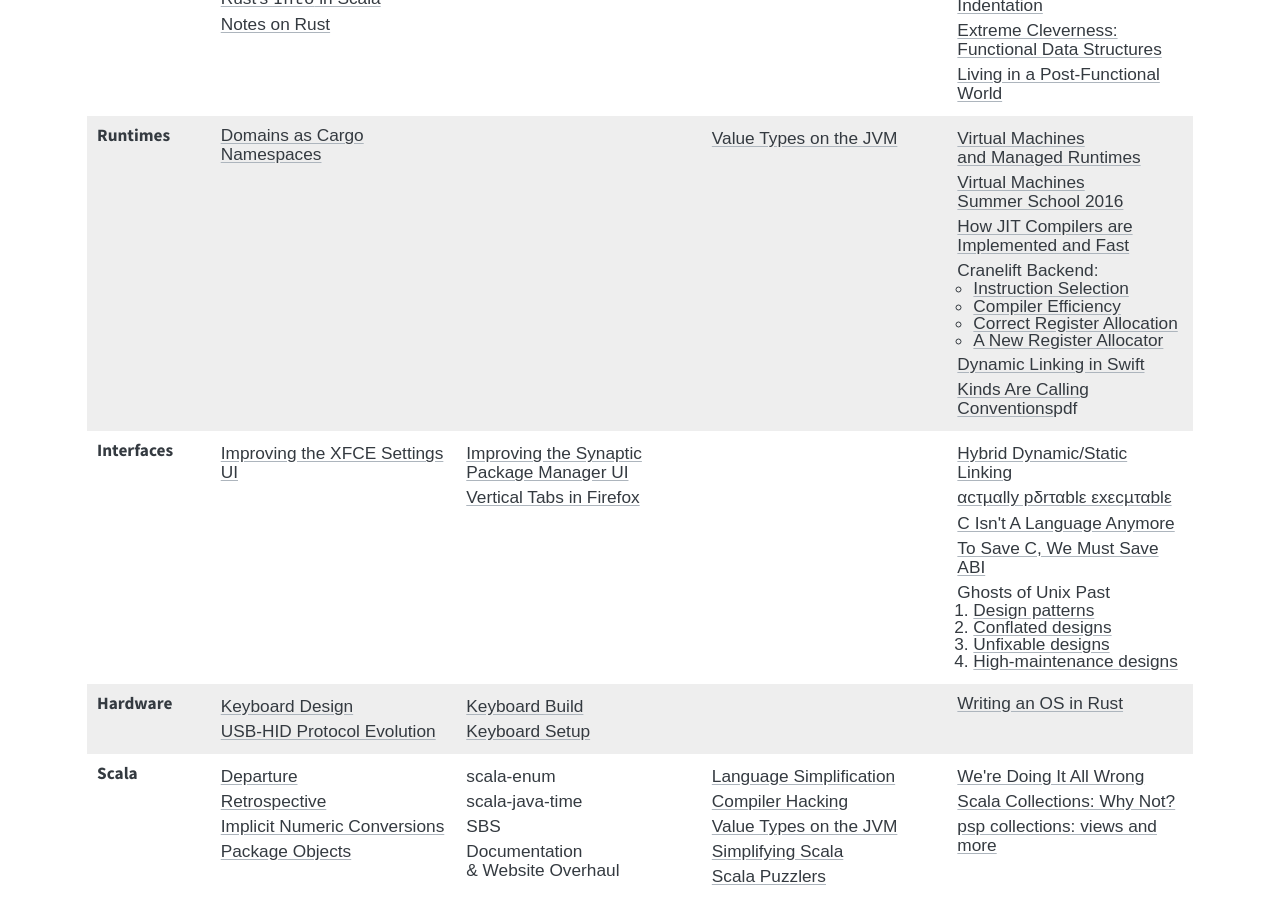
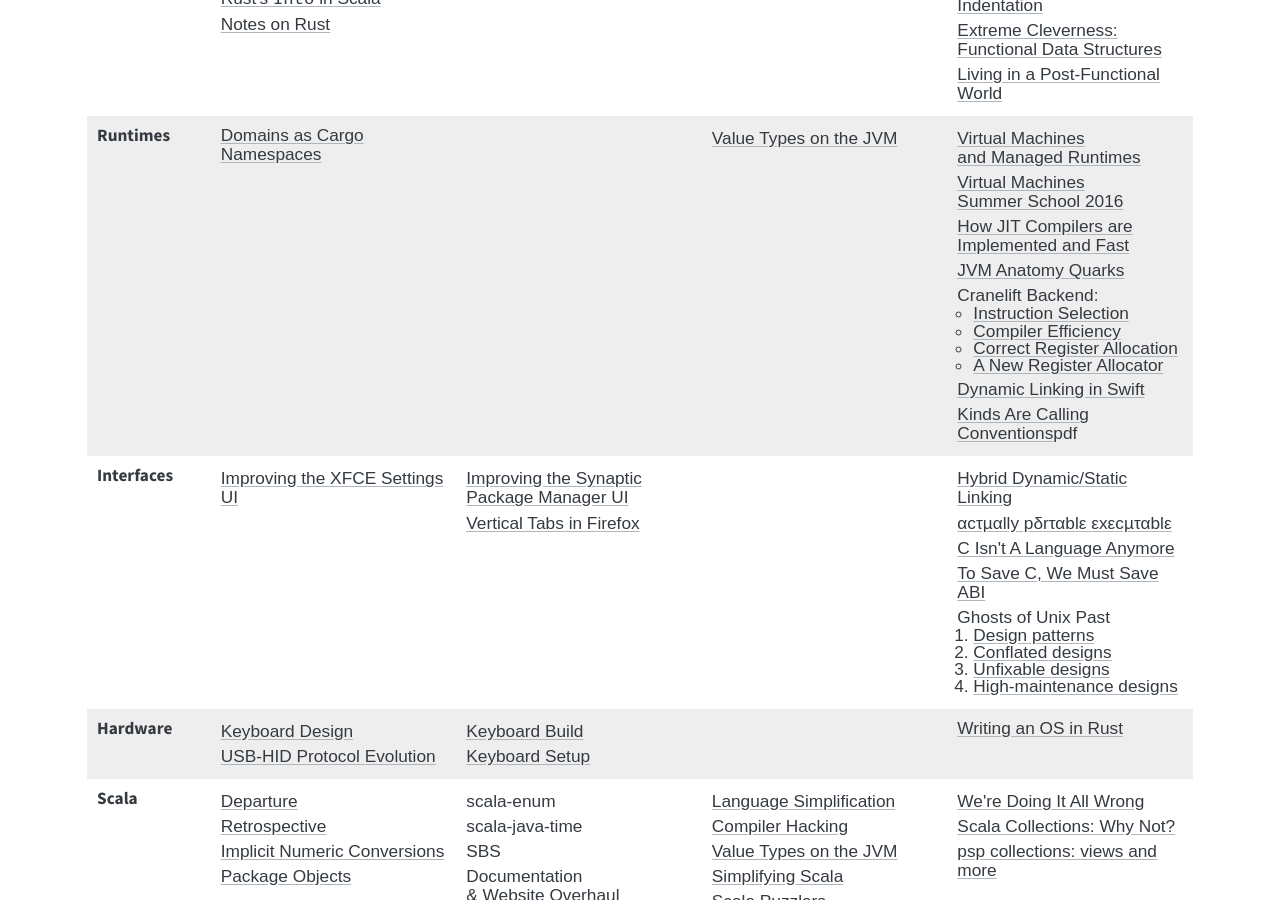
Before and after one commit to soc/soc.me, a Jekyll site: the page built from index.md, in a window 1280 px wide and 900 px high, scrolled down 624 px. Built offline with Jekyll 4.4.1, drawn with Linux system fonts in a browser that asks for light colours; some web fonts are replaced.

Commit message:
add JVM Anatomy Quarks

```diff
--- a/index.md
+++ b/index.md
@@ -116,6 +116,7 @@
       <div><a href="http://www.wolczko.com/CS294/">Virtual Machines<br/>and Managed Runtimes</a></div>
       <div><a href="https://soft-dev.org/events/vmss16/">Virtual Machines<br/>Summer School 2016</a></div>
       <div><a href="https://carolchen.me/blog/technical/jits-impls/">How JIT Compilers are Implemented and Fast</a></div>
+      <div><a href="https://shipilev.net/jvm/anatomy-quarks/">JVM Anatomy Quarks</a></div>
       <div>Cranelift Backend:
         <ul>
           <li><a href="https://cfallin.org/blog/2020/09/18/cranelift-isel-1/">Instruction Selection</a></li>
```
